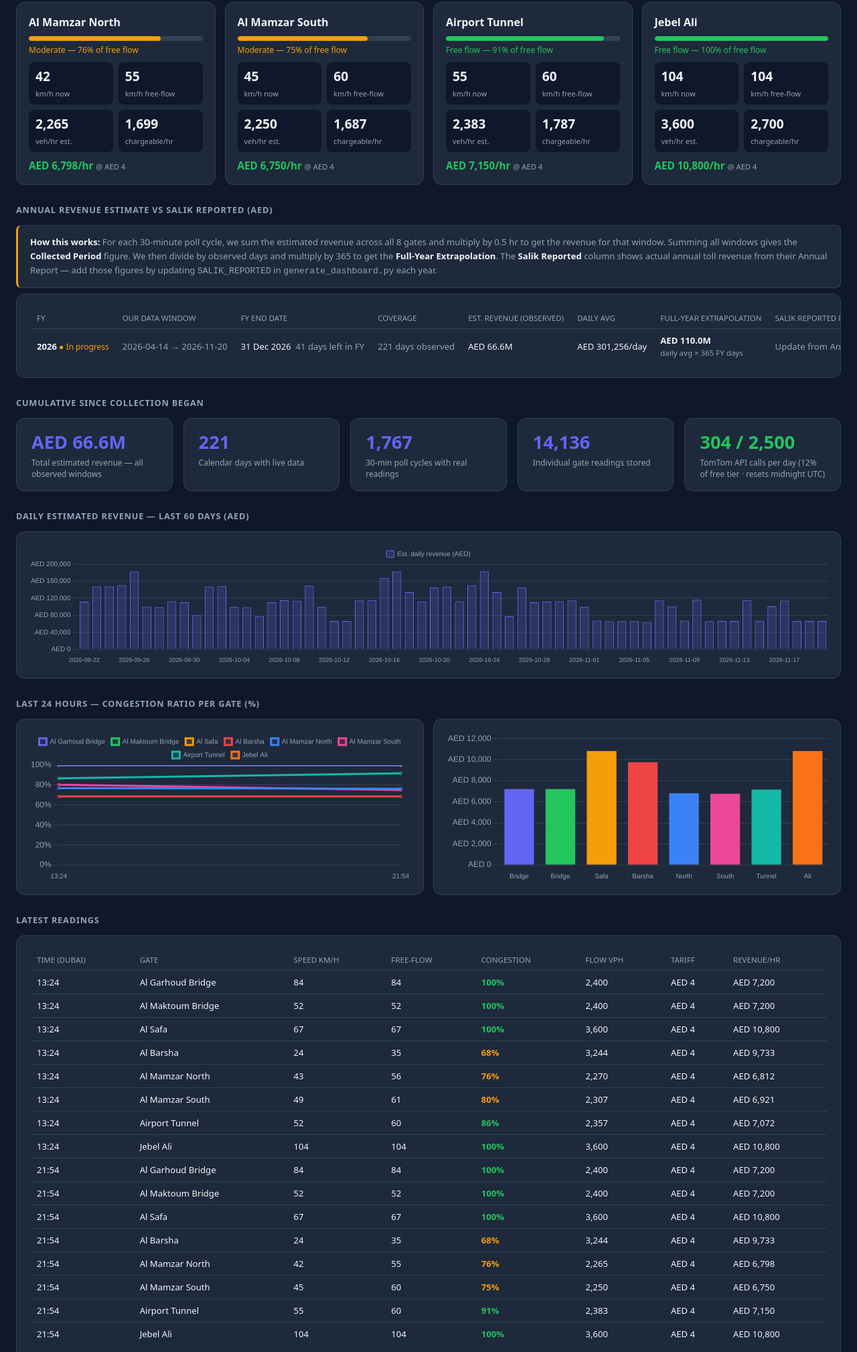
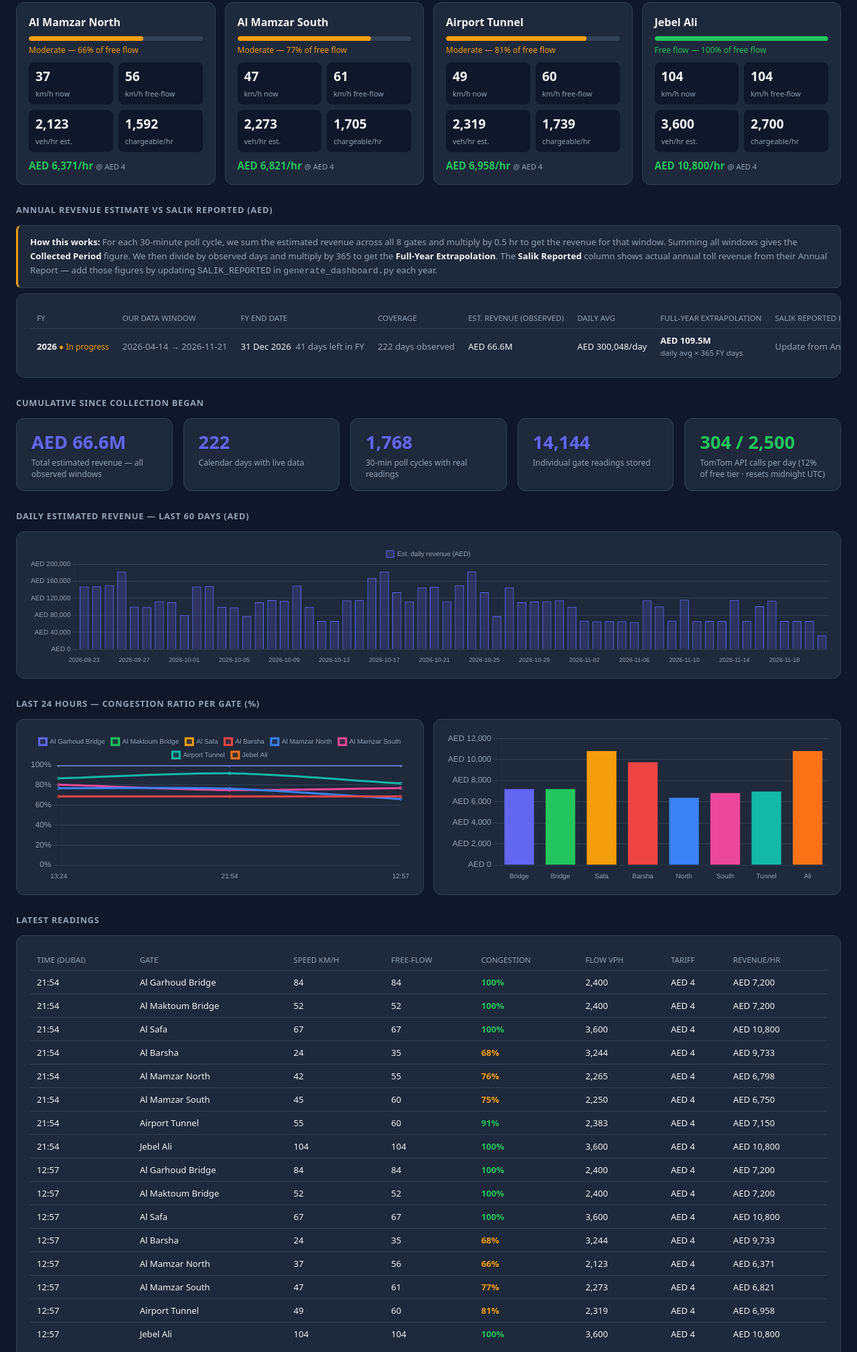
Before and after one commit to khanjunaid7980-stack/Salik_Tracker, a plain HTML site: page docs/index.html in a window 1280 px wide. Shown: the part 593-2611 px from the top of the page at 67% size. Drawn offline with nearby package versions, Linux system fonts and the light colour scheme.

Commit message:
chore: update traffic log 2026-11-21T08:57Z

```diff
--- a/docs/index.html
+++ b/docs/index.html
@@ -53,15 +53,15 @@
 <body>
 
 <h1>Salik Traffic Monitor</h1>
-<p class="sub">Updated: 21 Nov 2026 03:28 Dubai time &nbsp;·&nbsp; Auto-refreshes every 30 min &nbsp;·&nbsp; All 8 toll gates &nbsp;·&nbsp; 14,136 readings collected</p>
+<p class="sub">Updated: 21 Nov 2026 12:57 Dubai time &nbsp;·&nbsp; Auto-refreshes every 30 min &nbsp;·&nbsp; All 8 toll gates &nbsp;·&nbsp; 14,144 readings collected</p>
 
 <!-- ── Top stats ─────────────────────────────────────────────────────────── -->
 <p class="sec">Network Snapshot (Current)</p>
 <div class="stats">
-  <div class="sbox"><div class="v">AED 66,431</div><div class="l">Estimated network revenue / hr right now</div></div>
-  <div class="sbox"><div class="v">89%</div><div class="l">Average network speed vs free-flow</div></div>
-  <div class="sbox"><div class="v">AED 301,256</div><div class="l">Average estimated revenue / day (observed days)</div></div>
-  <div class="sbox"><div class="v">AED 110.0M</div><div class="l">Annualised run rate (daily avg × 365)</div></div>
+  <div class="sbox"><div class="v">AED 65,883</div><div class="l">Estimated network revenue / hr right now</div></div>
+  <div class="sbox"><div class="v">87%</div><div class="l">Average network speed vs free-flow</div></div>
+  <div class="sbox"><div class="v">AED 300,048</div><div class="l">Average estimated revenue / day (observed days)</div></div>
+  <div class="sbox"><div class="v">AED 109.5M</div><div class="l">Annualised run rate (daily avg × 365)</div></div>
 </div>
 
 <!-- ── Gate cards ────────────────────────────────────────────────────────── -->
@@ -117,39 +117,39 @@
         </div>
         <div class="card">
           <div class="gate-name">Al Mamzar North</div>
-          <div class="cbar-wrap"><div class="cbar" style="width:76%;background:#f59e0b"></div></div>
-          <div class="clabel" style="color:#f59e0b">Moderate — 76% of free flow</div>
+          <div class="cbar-wrap"><div class="cbar" style="width:66%;background:#f59e0b"></div></div>
+          <div class="clabel" style="color:#f59e0b">Moderate — 66% of free flow</div>
           <div class="metrics">
-            <div class="m"><span class="mv">42</span><span class="ml">km/h now</span></div>
-            <div class="m"><span class="mv">55</span><span class="ml">km/h free-flow</span></div>
-            <div class="m"><span class="mv">2,265</span><span class="ml">veh/hr est.</span></div>
-            <div class="m"><span class="mv">1,699</span><span class="ml">chargeable/hr</span></div>
+            <div class="m"><span class="mv">37</span><span class="ml">km/h now</span></div>
+            <div class="m"><span class="mv">56</span><span class="ml">km/h free-flow</span></div>
+            <div class="m"><span class="mv">2,123</span><span class="ml">veh/hr est.</span></div>
+            <div class="m"><span class="mv">1,592</span><span class="ml">chargeable/hr</span></div>
           </div>
-          <div class="rev">AED 6,798/hr <span class="tbadge">@ AED 4</span></div>
+          <div class="rev">AED 6,371/hr <span class="tbadge">@ AED 4</span></div>
         </div>
         <div class="card">
           <div class="gate-name">Al Mamzar South</div>
-          <div class="cbar-wrap"><div class="cbar" style="width:75%;background:#f59e0b"></div></div>
-          <div class="clabel" style="color:#f59e0b">Moderate — 75% of free flow</div>
+          <div class="cbar-wrap"><div class="cbar" style="width:77%;background:#f59e0b"></div></div>
+          <div class="clabel" style="color:#f59e0b">Moderate — 77% of free flow</div>
           <div class="metrics">
-            <div class="m"><span class="mv">45</span><span class="ml">km/h now</span></div>
-            <div class="m"><span class="mv">60</span><span class="ml">km/h free-flow</span></div>
-            <div class="m"><span class="mv">2,250</span><span class="ml">veh/hr est.</span></div>
-            <div class="m"><span class="mv">1,687</span><span class="ml">chargeable/hr</span></div>
+            <div class="m"><span class="mv">47</span><span class="ml">km/h now</span></div>
+            <div class="m"><span class="mv">61</span><span class="ml">km/h free-flow</span></div>
+            <div class="m"><span class="mv">2,273</span><span class="ml">veh/hr est.</span></div>
+            <div class="m"><span class="mv">1,705</span><span class="ml">chargeable/hr</span></div>
           </div>
-          <div class="rev">AED 6,750/hr <span class="tbadge">@ AED 4</span></div>
+          <div class="rev">AED 6,821/hr <span class="tbadge">@ AED 4</span></div>
         </div>
         <div class="card">
           <div class="gate-name">Airport Tunnel</div>
-          <div class="cbar-wrap"><div class="cbar" style="width:91%;background:#22c55e"></div></div>
-          <div class="clabel" style="color:#22c55e">Free flow — 91% of free flow</div>
+          <div class="cbar-wrap"><div class="cbar" style="width:81%;background:#f59e0b"></div></div>
+          <div class="clabel" style="color:#f59e0b">Moderate — 81% of free flow</div>
           <div class="metrics">
-            <div class="m"><span class="mv">55</span><span class="ml">km/h now</span></div>
+            <div class="m"><span class="mv">49</span><span class="ml">km/h now</span></div>
             <div class="m"><span class="mv">60</span><span class="ml">km/h free-flow</span></div>
-            <div class="m"><span class="mv">2,383</span><span class="ml">veh/hr est.</span></div>
-            <div class="m"><span class="mv">1,787</span><span class="ml">chargeable/hr</span></div>
+            <div class="m"><span class="mv">2,319</span><span class="ml">veh/hr est.</span></div>
+            <div class="m"><span class="mv">1,739</span><span class="ml">chargeable/hr</span></div>
           </div>
-          <div class="rev">AED 7,150/hr <span class="tbadge">@ AED 4</span></div>
+          <div class="rev">AED 6,958/hr <span class="tbadge">@ AED 4</span></div>
         </div>
         <div class="card">
           <div class="gate-name">Jebel Ali</div>
@@ -184,12 +184,12 @@
     <tbody>
         <tr>
           <td><b>2026</b><span style="color:#f59e0b;font-size:.75rem"> ● In progress</span></td>
-          <td class="muted">2026-04-14 → 2026-11-20</td>
+          <td class="muted">2026-04-14 → 2026-11-21</td>
           <td>31 Dec 2026 &nbsp;<span class="muted">41 days left in FY</span></td>
-          <td class="muted">221 days observed</td>
+          <td class="muted">222 days observed</td>
           <td>AED 66.6M</td>
-          <td>AED 301,256/day</td>
-          <td><b>AED 110.0M</b><br><span class="muted" style="font-size:.72rem">daily avg × 365 FY days</span></td>
+          <td>AED 300,048/day</td>
+          <td><b>AED 109.5M</b><br><span class="muted" style="font-size:.72rem">daily avg × 365 FY days</span></td>
           <td><span class="muted">Update from Annual Report</span></td>
           <td><span class="muted">—</span></td>
         </tr></tbody>
@@ -200,9 +200,9 @@
 <p class="sec">Cumulative Since Collection Began</p>
 <div class="stats">
   <div class="sbox"><div class="v">AED 66.6M</div><div class="l">Total estimated revenue — all observed windows</div></div>
-  <div class="sbox"><div class="v">221</div><div class="l">Calendar days with live data</div></div>
-  <div class="sbox"><div class="v">1,767</div><div class="l">30-min poll cycles with real readings</div></div>
-  <div class="sbox"><div class="v">14,136</div><div class="l">Individual gate readings stored</div></div>
+  <div class="sbox"><div class="v">222</div><div class="l">Calendar days with live data</div></div>
+  <div class="sbox"><div class="v">1,768</div><div class="l">30-min poll cycles with real readings</div></div>
+  <div class="sbox"><div class="v">14,144</div><div class="l">Individual gate readings stored</div></div>
   <div class="sbox"><div class="v" style="color:#22c55e">304 / 2,500</div><div class="l">TomTom API calls per day (12% of free tier · resets midnight UTC)</div></div>
 </div>
 
@@ -228,78 +228,6 @@
       <th>Congestion</th><th>Flow vph</th><th>Tariff</th><th>Revenue/hr</th>
     </tr></thead>
     <tbody><tr>
-          <td>13:24</td>
-          <td>Al Garhoud Bridge</td>
-          <td>84</td>
-          <td>84</td>
-          <td style="color:#22c55e;font-weight:600">100%</td>
-          <td>2,400</td>
-          <td>AED 4</td>
-          <td>AED 7,200</td>
-        </tr><tr>
-          <td>13:24</td>
-          <td>Al Maktoum Bridge</td>
-          <td>52</td>
-          <td>52</td>
-          <td style="color:#22c55e;font-weight:600">100%</td>
-          <td>2,400</td>
-          <td>AED 4</td>
-          <td>AED 7,200</td>
-        </tr><tr>
-          <td>13:24</td>
-          <td>Al Safa</td>
-          <td>67</td>
-          <td>67</td>
-          <td style="color:#22c55e;font-weight:600">100%</td>
-          <td>3,600</td>
-          <td>AED 4</td>
-          <td>AED 10,800</td>
-        </tr><tr>
-          <td>13:24</td>
-          <td>Al Barsha</td>
-          <td>24</td>
-          <td>35</td>
-          <td style="color:#f59e0b;font-weight:600">68%</td>
-          <td>3,244</td>
-          <td>AED 4</td>
-          <td>AED 9,733</td>
-        </tr><tr>
-          <td>13:24</td>
-          <td>Al Mamzar North</td>
-          <td>43</td>
-          <td>56</td>
-          <td style="color:#f59e0b;font-weight:600">76%</td>
-          <td>2,270</td>
-          <td>AED 4</td>
-          <td>AED 6,812</td>
-        </tr><tr>
-          <td>13:24</td>
-          <td>Al Mamzar South</td>
-          <td>49</td>
-          <td>61</td>
-          <td style="color:#f59e0b;font-weight:600">80%</td>
-          <td>2,307</td>
-          <td>AED 4</td>
-          <td>AED 6,921</td>
-        </tr><tr>
-          <td>13:24</td>
-          <td>Airport Tunnel</td>
-          <td>52</td>
-          <td>60</td>
-          <td style="color:#22c55e;font-weight:600">86%</td>
-          <td>2,357</td>
-          <td>AED 4</td>
-          <td>AED 7,072</td>
-        </tr><tr>
-          <td>13:24</td>
-          <td>Jebel Ali</td>
-          <td>104</td>
-          <td>104</td>
-          <td style="color:#22c55e;font-weight:600">100%</td>
-          <td>3,600</td>
-          <td>AED 4</td>
-          <td>AED 10,800</td>
-        </tr><tr>
           <td>21:54</td>
           <td>Al Garhoud Bridge</td>
           <td>84</td>
@@ -371,6 +299,78 @@
           <td>3,600</td>
           <td>AED 4</td>
           <td>AED 10,800</td>
+        </tr><tr>
+          <td>12:57</td>
+          <td>Al Garhoud Bridge</td>
+          <td>84</td>
+          <td>84</td>
+          <td style="color:#22c55e;font-weight:600">100%</td>
+          <td>2,400</td>
+          <td>AED 4</td>
+          <td>AED 7,200</td>
+        </tr><tr>
+          <td>12:57</td>
+          <td>Al Maktoum Bridge</td>
+          <td>52</td>
+          <td>52</td>
+          <td style="color:#22c55e;font-weight:600">100%</td>
+          <td>2,400</td>
+          <td>AED 4</td>
+          <td>AED 7,200</td>
+        </tr><tr>
+          <td>12:57</td>
+          <td>Al Safa</td>
+          <td>67</td>
+          <td>67</td>
+          <td style="color:#22c55e;font-weight:600">100%</td>
+          <td>3,600</td>
+          <td>AED 4</td>
+          <td>AED 10,800</td>
+        </tr><tr>
+          <td>12:57</td>
+          <td>Al Barsha</td>
+          <td>24</td>
+          <td>35</td>
+          <td style="color:#f59e0b;font-weight:600">68%</td>
+          <td>3,244</td>
+          <td>AED 4</td>
+          <td>AED 9,733</td>
+        </tr><tr>
+          <td>12:57</td>
+          <td>Al Mamzar North</td>
+          <td>37</td>
+          <td>56</td>
+          <td style="color:#f59e0b;font-weight:600">66%</td>
+          <td>2,123</td>
+          <td>AED 4</td>
+          <td>AED 6,371</td>
+        </tr><tr>
+          <td>12:57</td>
+          <td>Al Mamzar South</td>
+          <td>47</td>
+          <td>61</td>
+          <td style="color:#f59e0b;font-weight:600">77%</td>
+          <td>2,273</td>
+          <td>AED 4</td>
+          <td>AED 6,821</td>
+        </tr><tr>
+          <td>12:57</td>
+          <td>Airport Tunnel</td>
+          <td>49</td>
+          <td>60</td>
+          <td style="color:#f59e0b;font-weight:600">81%</td>
+          <td>2,319</td>
+          <td>AED 4</td>
+          <td>AED 6,958</td>
+        </tr><tr>
+          <td>12:57</td>
+          <td>Jebel Ali</td>
+          <td>104</td>
+          <td>104</td>
+          <td style="color:#22c55e;font-weight:600">100%</td>
+          <td>3,600</td>
+          <td>AED 4</td>
+          <td>AED 10,800</td>
         </tr></tbody>
   </table>
 </div>
@@ -394,10 +394,10 @@ const chtDefaults = {
 new Chart(document.getElementById('dailyChart').getContext('2d'),{
   type:'bar',
   data:{
-    labels:["2026-09-22", "2026-09-23", "2026-09-24", "2026-09-25", "2026-09-26", "2026-09-27", "2026-09-28", "2026-09-29", "2026-09-30", "2026-10-01", "2026-10-02", "2026-10-03", "2026-10-04", "2026-10-05", "2026-10-06", "2026-10-07", "2026-10-08", "2026-10-09", "2026-10-10", "2026-10-11", "2026-10-12", "2026-10-13", "2026-10-14", "2026-10-15", "2026-10-16", "2026-10-17", "2026-10-18", "2026-10-19", "2026-10-20", "2026-10-21", "2026-10-22", "2026-10-23", "2026-10-24", "2026-10-25", "2026-10-26", "2026-10-27", "2026-10-28", "2026-10-29", "2026-10-30", "2026-10-31", "2026-11-01", "2026-11-02", "2026-11-03", "2026-11-04", "2026-11-05", "2026-11-06", "2026-11-07", "2026-11-08", "2026-11-09", "2026-11-10", "2026-11-11", "2026-11-12", "2026-11-13", "2026-11-14", "2026-11-15", "2026-11-16", "2026-11-17", "2026-11-18", "2026-11-19", "2026-11-20"],
+    labels:["2026-09-23", "2026-09-24", "2026-09-25", "2026-09-26", "2026-09-27", "2026-09-28", "2026-09-29", "2026-09-30", "2026-10-01", "2026-10-02", "2026-10-03", "2026-10-04", "2026-10-05", "2026-10-06", "2026-10-07", "2026-10-08", "2026-10-09", "2026-10-10", "2026-10-11", "2026-10-12", "2026-10-13", "2026-10-14", "2026-10-15", "2026-10-16", "2026-10-17", "2026-10-18", "2026-10-19", "2026-10-20", "2026-10-21", "2026-10-22", "2026-10-23", "2026-10-24", "2026-10-25", "2026-10-26", "2026-10-27", "2026-10-28", "2026-10-29", "2026-10-30", "2026-10-31", "2026-11-01", "2026-11-02", "2026-11-03", "2026-11-04", "2026-11-05", "2026-11-06", "2026-11-07", "2026-11-08", "2026-11-09", "2026-11-10", "2026-11-11", "2026-11-12", "2026-11-13", "2026-11-14", "2026-11-15", "2026-11-16", "2026-11-17", "2026-11-18", "2026-11-19", "2026-11-20", "2026-11-21"],
     datasets:[{
       label:'Est. daily revenue (AED)',
-      data:[111858.0, 147467.0, 147638.0, 150522.0, 182469.0, 100342.0, 99148.0, 112683.0, 110195.0, 80024.0, 147230.0, 148601.0, 99767.0, 98535.0, 77923.0, 110524.0, 115003.0, 114029.0, 149372.0, 99755.0, 66478.0, 66166.0, 114687.0, 115557.0, 167341.0, 182440.0, 133920.0, 112200.0, 145522.0, 146787.0, 112808.0, 150369.0, 183193.0, 133974.0, 77417.0, 145297.0, 110512.0, 111969.0, 112631.0, 114801.0, 99799.0, 67050.0, 65510.0, 65780.0, 66117.0, 64003.0, 114794.0, 100508.0, 67210.0, 116347.0, 65782.0, 66526.0, 66346.0, 115430.0, 66694.0, 100763.0, 114252.0, 66374.0, 66414.0, 66485.0],
+      data:[147467.0, 147638.0, 150522.0, 182469.0, 100342.0, 99148.0, 112683.0, 110195.0, 80024.0, 147230.0, 148601.0, 99767.0, 98535.0, 77923.0, 110524.0, 115003.0, 114029.0, 149372.0, 99755.0, 66478.0, 66166.0, 114687.0, 115557.0, 167341.0, 182440.0, 133920.0, 112200.0, 145522.0, 146787.0, 112808.0, 150369.0, 183193.0, 133974.0, 77417.0, 145297.0, 110512.0, 111969.0, 112631.0, 114801.0, 99799.0, 67050.0, 65510.0, 65780.0, 66117.0, 64003.0, 114794.0, 100508.0, 67210.0, 116347.0, 65782.0, 66526.0, 66346.0, 115430.0, 66694.0, 100763.0, 114252.0, 66374.0, 66414.0, 66485.0, 32942.0],
       backgroundColor:'#6366f133',
       borderColor:'#6366f1',
       borderWidth:1,
@@ -415,8 +415,8 @@ new Chart(document.getElementById('dailyChart').getContext('2d'),{
 new Chart(document.getElementById('trendChart').getContext('2d'),{
   type:'line',
   data:{
-    labels:["13:24", "21:54"],
-    datasets:[{"label": "Al Garhoud Bridge", "data": [100.0, 100.0], "borderColor": "#6366f1", "backgroundColor": "#6366f122", "tension": 0.3, "spanGaps": true, "pointRadius": 2}, {"label": "Al Maktoum Bridge", "data": [100.0, 100.0], "borderColor": "#22c55e", "backgroundColor": "#22c55e22", "tension": 0.3, "spanGaps": true, "pointRadius": 2}, {"label": "Al Safa", "data": [100.0, 100.0], "borderColor": "#f59e0b", "backgroundColor": "#f59e0b22", "tension": 0.3, "spanGaps": true, "pointRadius": 2}, {"label": "Al Barsha", "data": [68.6, 68.6], "borderColor": "#ef4444", "backgroundColor": "#ef444422", "tension": 0.3, "spanGaps": true, "pointRadius": 2}, {"label": "Al Mamzar North", "data": [76.8, 76.4], "borderColor": "#3b82f6", "backgroundColor": "#3b82f622", "tension": 0.3, "spanGaps": true, "pointRadius": 2}, {"label": "Al Mamzar South", "data": [80.3, 75.0], "borderColor": "#ec4899", "backgroundColor": "#ec489922", "tension": 0.3, "spanGaps": true, "pointRadius": 2}, {"label": "Airport Tunnel", "data": [86.7, 91.7], "borderColor": "#14b8a6", "backgroundColor": "#14b8a622", "tension": 0.3, "spanGaps": true, "pointRadius": 2}, {"label": "Jebel Ali", "data": [100.0, 100.0], "borderColor": "#f97316", "backgroundColor": "#f9731622", "tension": 0.3, "spanGaps": true, "pointRadius": 2}]
+    labels:["13:24", "21:54", "12:57"],
+    datasets:[{"label": "Al Garhoud Bridge", "data": [100.0, 100.0, 100.0], "borderColor": "#6366f1", "backgroundColor": "#6366f122", "tension": 0.3, "spanGaps": true, "pointRadius": 2}, {"label": "Al Maktoum Bridge", "data": [100.0, 100.0, 100.0], "borderColor": "#22c55e", "backgroundColor": "#22c55e22", "tension": 0.3, "spanGaps": true, "pointRadius": 2}, {"label": "Al Safa", "data": [100.0, 100.0, 100.0], "borderColor": "#f59e0b", "backgroundColor": "#f59e0b22", "tension": 0.3, "spanGaps": true, "pointRadius": 2}, {"label": "Al Barsha", "data": [68.6, 68.6, 68.6], "borderColor": "#ef4444", "backgroundColor": "#ef444422", "tension": 0.3, "spanGaps": true, "pointRadius": 2}, {"label": "Al Mamzar North", "data": [76.8, 76.4, 66.1], "borderColor": "#3b82f6", "backgroundColor": "#3b82f622", "tension": 0.3, "spanGaps": true, "pointRadius": 2}, {"label": "Al Mamzar South", "data": [80.3, 75.0, 77.0], "borderColor": "#ec4899", "backgroundColor": "#ec489922", "tension": 0.3, "spanGaps": true, "pointRadius": 2}, {"label": "Airport Tunnel", "data": [86.7, 91.7, 81.7], "borderColor": "#14b8a6", "backgroundColor": "#14b8a622", "tension": 0.3, "spanGaps": true, "pointRadius": 2}, {"label": "Jebel Ali", "data": [100.0, 100.0, 100.0], "borderColor": "#f97316", "backgroundColor": "#f9731622", "tension": 0.3, "spanGaps": true, "pointRadius": 2}]
   },
   options:{...chtDefaults,
     scales:{
@@ -433,7 +433,7 @@ new Chart(document.getElementById('revChart').getContext('2d'),{
     labels:["Bridge", "Bridge", "Safa", "Barsha", "North", "South", "Tunnel", "Ali"],
     datasets:[{
       label:'AED/hr',
-      data:[7200.0, 7200.0, 10800.0, 9733.0, 6798.0, 6750.0, 7150.0, 10800.0],
+      data:[7200.0, 7200.0, 10800.0, 9733.0, 6371.0, 6821.0, 6958.0, 10800.0],
       backgroundColor:["#6366f1", "#22c55e", "#f59e0b", "#ef4444", "#3b82f6", "#ec4899", "#14b8a6", "#f97316"],
     }]
   },
```
Also changed, not shown: data/traffic_log.csv.
